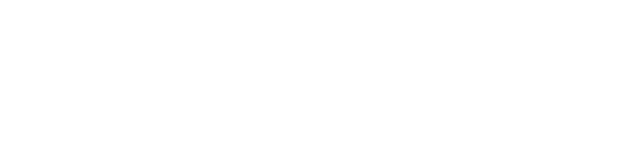
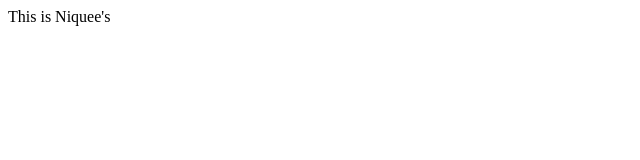
Before and after one commit to Niquee/niquee.github.io, a plain HTML site: page index.html in a window 1280 px wide. Shown: the whole page, without its empty margins (0-640 px from the left). Drawn offline with Linux system fonts and the light colour scheme.

Commit message:
Update index.html

```diff
--- a/index.html
+++ b/index.html
@@ -1,2 +1,3 @@
 <body>
+  This is Niquee's
   </body>
```
